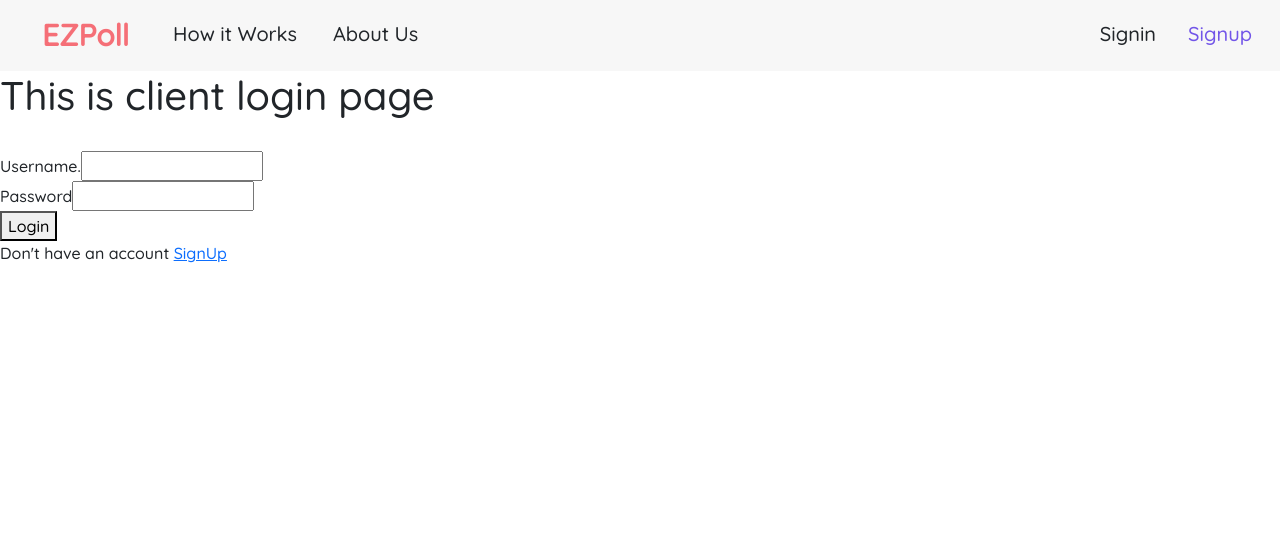
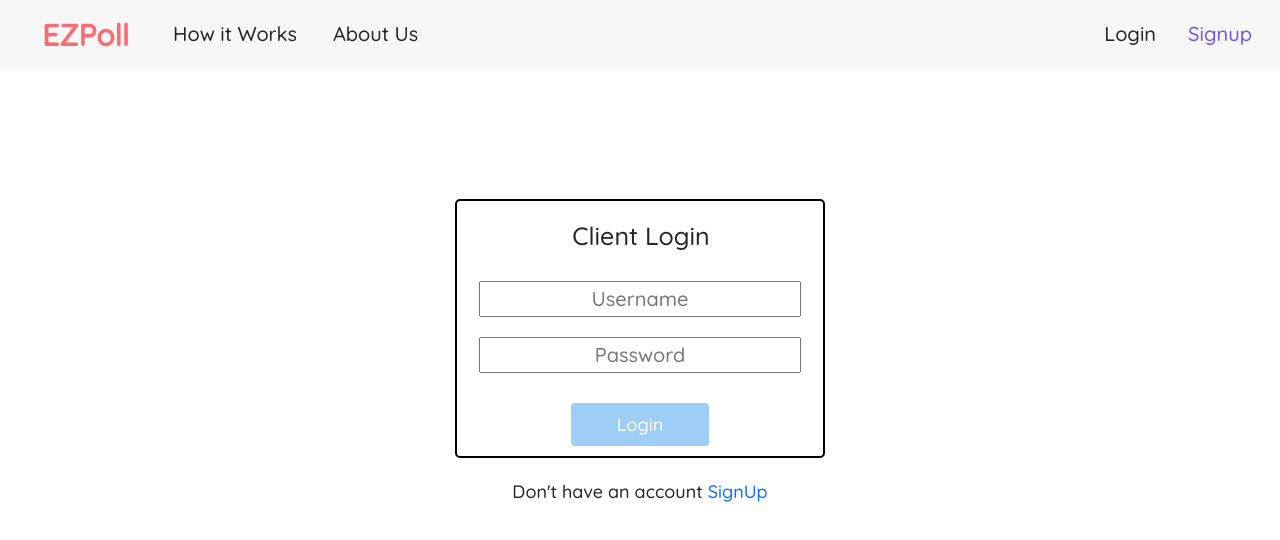
Before and after one commit to AayushMaurya/EZPoll, a React (Create React App) app in the folder client/: page /client in a window 1280 px wide. Shown: the top 540 px of the page. Built offline with nearby package versions, Linux system fonts and the light colour scheme.

Commit message:
3 pages CSS done

```diff
--- a/client/src/pages/Homepage.jsx
+++ b/client/src/pages/Homepage.jsx
@@ -17,7 +17,7 @@ const Homepage = () => {
 
         <div className="container my-5">
             <div className="row flex-column homeContent">
-                <h2 className='homeHeading'>Create your Own <span className='spanName'>EZPollGaurav</span> within Seconds </h2>
+                <h2 className='homeHeading'>Create your Own <span className='spanName'>EZPoll</span> within Seconds </h2>
                 <h3 className='homeSubHeading'>Simple<span className="dot">.</span> Fast<span className="dot">.</span> Secure<span className="dot">.</span> </h3>
             </div>
             <div className="row btnRow">
--- a/client/src/pages/Navbar.jsx
+++ b/client/src/pages/Navbar.jsx
@@ -25,7 +25,7 @@ export default function Navbar() {
         </div>
         <div>
           {store.client.isAuthenticated ? <Link to="/client"><FontAwesomeIcon icon={faUser} size='2x' /></Link>:
-          <div class="d-flex justify-content-end signBox"><Link to="/clientLogin" className='signLink mx-3'><div className="text-dark">Signin</div></Link>
+          <div class="d-flex justify-content-end signBox"><Link to="/clientLogin" className='signLink mx-3'><div className="text-dark">Login</div></Link>
           <Link to="/clientSignup" className='signLink signUpLink mx-3'><div className="">Signup</div></Link></div>}
           {/* <div class="signLink mx-3">Signin</div>
           <div class="signLink signUpLink mx-3">Signup</div> */}
--- a/client/src/pages/client/ClientHome.jsx
+++ b/client/src/pages/client/ClientHome.jsx
@@ -1,5 +1,5 @@
 import React from "react";
-import { useNavigate } from 'react-router-dom'
+import { useNavigate } from "react-router-dom";
 import ClientLogin from "./ClientLogin";
 import { useSelector, useDispatch } from "react-redux";
 import { clientLogout } from "../../redux/actions/clientAction";
@@ -11,17 +11,25 @@ const ClientHome = () => {
 
   const logoutHandler = () => {
     dispatch(clientLogout());
-        navigate('/');
-    }
+    navigate("/");
+  };
 
   return (
     <>
-        {store.client.isAuthenticated ? <div>
-            <h1>Hello! this is client home page</h1>
-            <br />
-            <div>
-                <img className="card-img-top" src={store.client.client.avatar} alt="Card image cap" />
-                    <table className="table border">
+      {store.client.isAuthenticated ? (
+        <div className="container loginForm">
+          <div className="row formBody">
+            <div className="row">
+            <h3 className="clientLoginTitle">Client Info</h3>
+            </div>
+
+            <div className="row">
+              {/* <img
+                className="card-img-top"
+                src={store.client.client.avatar}
+                alt="Card image cap"
+              /> */}
+              <table className="table">
                 <tbody>
                   <tr>
                     <td>Name</td>
@@ -32,7 +40,7 @@ const ClientHome = () => {
                     <td>{store.client.client.email}</td>
                   </tr>
                   <tr>
-                                <td>Registration Number</td>
+                    <td>UserName</td>
                     <td>{store.client.client.registrationNumber}</td>
                   </tr>
                   <tr>
@@ -41,16 +49,26 @@ const ClientHome = () => {
                   </tr>
                   <tr>
                     <td>Contact Number</td>
-                                <td>{store.client.client.contactNumber ?
-                                    store.client.client.contactNumber : "NA"}</td>
+                    <td>
+                      {store.client.client.contactNumber
+                        ? store.client.client.contactNumber
+                        : "NA"}
+                    </td>
                   </tr>
                 </tbody>
               </table>
             </div>
-            <button onClick={logoutHandler} type="button">Logout</button>
-        </div> : <ClientLogin />}
+
+            <button onClick={logoutHandler} type="button" className="loginBtn">
+              Logout
+            </button>
+          </div>
+        </div>
+      ) : (
+        <ClientLogin />
+      )}
     </>
   );
-}
+};
 
 export default ClientHome;
--- a/client/src/pages/client/ClientLogin.jsx
+++ b/client/src/pages/client/ClientLogin.jsx
@@ -1,74 +1,101 @@
 import React, { useState, useEffect } from "react";
-import { useDispatch } from 'react-redux'
+import { useDispatch } from "react-redux";
 import { setClient } from "../../redux/actions/clientAction";
 import decodeToken from "../../utils/decodeToken";
 import { useNavigate } from "react-router";
 import { useSelector } from "react-redux";
 import { checkClientLoginData } from "../../apis/clientApi";
-import { Link } from 'react-router-dom';
+import { Link } from "react-router-dom";
+import "./clientCss.css";
 
 const ClientLogin = () => {
   const [isLoading, setIsLoading] = useState(false);
   const [loginInfo, setLoginInfo] = useState({
     registrationNumber: "",
-        password: ""
+    password: "",
   });
-    const store= useSelector((store) => store);
+  const store = useSelector((store) => store);
   const dispatch = useDispatch();
   const navigate = useNavigate();
 
   useEffect(() => {
-        if(store.client.isAuthenticated){
-            navigate('/client');
+    if (store.client.isAuthenticated) {
+      navigate("/client");
     }
-    }, [store.client.isAuthenticated])
+  }, [store.client.isAuthenticated]);
 
   const changeHandler = (e) => {
     let name = e.target.name;
     let value = e.target.value;
 
     setLoginInfo({ ...loginInfo, [name]: value });
-    }
+  };
 
-    const formHandler = async(e) => {
+  const formHandler = async (e) => {
     e.preventDefault();
     setIsLoading(true);
 
     console.log("login info is: ", loginInfo);
 
     const token = await checkClientLoginData(loginInfo);
-        if(token)
-        {
+    if (token) {
       console.log("admin ok with token: ", token);
       const clientCridentials = decodeToken(token);
       console.log(clientCridentials);
 
       dispatch(setClient(clientCridentials));
-        }
-        else{
+    } else {
       console.log("login info is wrong");
       setIsLoading(false);
     }
-    }
+  };
 
   return (
     <>
-            <h1>This is client login page</h1>
+      <div className="container loginForm">
+        <div className="row formBody">
+          <div className="row">
+            <h3 className="clientLoginTitle">Client Login</h3>
+          </div>
+
+          <form onSubmit={formHandler}>
+            <input
+              className="inp"
+              type="text"
+              name="registrationNumber"
+              onChange={changeHandler}
+              value={loginInfo.email}
+              placeholder="Username"
+            />
             <br />
-            <dvi>
-                <form onSubmit={formHandler}>
-                    <label>Username. </label>
-                    <input type="text" name="registrationNumber" onChange={changeHandler} value={loginInfo.email} />
-                    <br />
-                    <label>Password </label>
-                    <input type="text" name="password" onChange={changeHandler} value={loginInfo.password} />
-                    <br />
-                    {!isLoading && <button type="submit">Login</button>}
+            <input
+              className="inp"
+              type="text"
+              name="password"
+              onChange={changeHandler}
+              value={loginInfo.password}
+              placeholder="Password"
+            />
+            <div className="row">
+              {!isLoading && (
+                <button type="submit" className="btn loginBtn">
+                  Login
+                </button>
+              )}
+            </div>
           </form>
-                <div>Don't have an account <Link to="/clientSignup" >SignUp</Link></div>
-            </dvi>
+        </div>
+        <div className="row">
+          <div className="dont">
+            Don't have an account{" "}
+            <Link to="/clientSignup" className="donts">
+              SignUp
+            </Link>
+          </div>
+        </div>
+      </div>
     </>
   );
-}
+};
 
 export default ClientLogin;
--- a/client/src/pages/client/ClientSignup.jsx
+++ b/client/src/pages/client/ClientSignup.jsx
@@ -4,24 +4,25 @@ import decodeToken from "../../utils/decodeToken";
 import { useNavigate } from "react-router-dom";
 import { addNewClient, checkClientLoginData } from "../../apis/clientApi";
 import { setClient } from "../../redux/actions/clientAction";
-import { Link } from 'react-router-dom';
+import { Link } from "react-router-dom";
+import './clientCss.css';
 
 const ClientSignup = () => {
   const [signupInfo, setSignupInfo] = useState({
     name: "",
     email: "",
     dob: "",
-        contactNumber: ""
+    contactNumber: "",
   });
   const [isLoading, setIsLoading] = useState(false);
   const dispatch = useDispatch();
   const navigate = useNavigate();
-    const store= useSelector((store) => store);
+  const store = useSelector((store) => store);
 
   // if client logged in then navigate to clientHome
   useEffect(() => {
-        if(store.client.isAuthenticated){
-            navigate('/client');
+    if (store.client.isAuthenticated) {
+      navigate("/client");
     }
   }, [store.client.isAuthenticated]);
 
@@ -31,45 +32,106 @@ const ClientSignup = () => {
 
     setSignupInfo({
       ...signupInfo,
-            [name]: value
+      [name]: value,
     });
-    }
+  };
 
   const formHandler = async (e) => {
     e.preventDefault();
     setIsLoading(true);
 
     const data = await addNewClient(signupInfo);
-        if(data.success)
-        {
+    if (data.success) {
       console.log("client can be added");
       alert(data.message);
       console.log(data);
 
-            const token = await checkClientLoginData({registrationNumber: data.response.registrationNumber,
-                password: data.response.dob});
-            if(token)
-            {
+      const token = await checkClientLoginData({
+        registrationNumber: data.response.registrationNumber,
+        password: data.response.dob,
+      });
+      if (token) {
         const clientCridentials = decodeToken(token);
         dispatch(setClient(clientCridentials));
-            }
-            else{
-                setIsLoading(false)
+      } else {
+        setIsLoading(false);
         alert("login info is wrong");
       }
-        }
-        else{
+    } else {
       console.log(data.message);
       alert(data.message);
       setIsLoading(false);
     }
-
-    }
+  };
 
   return (
     <>
-        <h1>This is client signup page</h1>
+      <div className="container loginForm">
+        <div className="row formBody">
+          <div className="row">
+            <h3 className="clientLoginTitle">Client Signup</h3>
+          </div>
+
           <form onSubmit={formHandler}>
+            <input
+              type="text"
+              name="name"
+              className="inp"
+              required
+              value={signupInfo.name}
+              onChange={changeHandler}
+              placeholder="Name"
+            />
+            <br />
+            <input
+              type="email"
+              name="email"
+              className="inp"
+              required
+              value={signupInfo.email}
+              onChange={changeHandler}
+              placeholder="Email"
+            />
+            <br />
+            <input
+              type="text"
+              name="dob"
+              className="inp"
+              required
+              value={signupInfo.dob}
+              onChange={changeHandler}
+              placeholder="Date Of Birth"
+            />
+            <br />
+            <input
+              type="tel"
+              name="contactNumber"
+              className="inp"
+              required
+              value={signupInfo.contactNumber}
+              onChange={changeHandler}
+              placeholder="Contact No."
+            />
+            <br />
+            <div className="row">
+              {!isLoading && (
+                <button type="submit" className="btn signupBtn">
+                  Signup
+                </button>
+              )}
+            </div>
+          </form>
+        </div>
+        <div className="row">
+          <div className="dont">
+            Already have an account{" "}
+            <Link to="/clientLogin" className="donts">
+              LogIn
+            </Link>
+          </div>
+        </div>
+      </div>
+      {/* <form onSubmit={formHandler}>
                 <label>Name: </label>
                 <input type="text" name="name" required value={signupInfo.name} onChange={changeHandler} />
                 <br />
@@ -84,9 +146,9 @@ const ClientSignup = () => {
                 <br />
                 {!isLoading && <button type="submit">SignUp</button>}
             </form>
-            <div>Already have an account <Link to="/clientLogin" >LogIn</Link></div>
+            <div>Already have an account <Link to="/clientLogin" >LogIn</Link></div> */}
     </>
   );
-}
+};
 
 export default ClientSignup;
--- /dev/null
+++ b/client/src/pages/client/clientCss.css
@@ -0,0 +1,85 @@
+
+.loginForm{
+    /* background-color: #9dcff6; */
+    /* display: flex; */
+    width: 50%;
+    margin: auto;
+    text-align: center;
+    margin-top: 10%;
+}
+
+.formBody{
+    /* background-color: red; */
+    border: 2px solid black;
+    border-radius: 5px;
+    margin: auto;
+    margin-top: 30px;
+    padding: 10px;
+    width: 60%;
+    /* height: 40%; */
+    /* margin-left: 30px; */
+}
+
+.clientLoginTitle{
+    /* background-color: #9dcff6; */
+    margin-left: 13px;
+    font-size: 25px;
+    margin-top: 10px;
+    margin-bottom: 20px;
+}
+
+.inp{
+    margin: auto;
+    margin-top: 10px;
+    margin-bottom: 10px;
+    width: 100%;
+    font-size: 20px;
+    text-align: center;
+    outline: none;
+}
+
+.loginBtn{
+    margin: auto;
+    margin-top: 20px;
+    font-size: 18px;
+    background-color: #9dcff6;
+    width: 40%;
+    font-weight: 400;
+    color: white;
+    border: 3px solid #9dcff6;
+    padding: 5px;
+}
+
+  .loginBtn:hover {
+    color: #7255e8;
+    background-color: white;
+    /* border:none; */
+  }
+.signupBtn{
+    margin: auto;
+    margin-top: 20px;
+    font-size: 18px;
+    background-color: #68e5b2;
+    width: 40%;
+    font-weight: 400;
+    color: white;
+    border: 3px solid #68e5b2;
+    padding: 5px;
+}
+
+  .signupBtn:hover {
+    color: #68e5b2;
+    background-color: white;
+    /* border:none; */
+  }
+
+  .dont{
+      margin-top: 20px;
+      font-size: 18px;
+  }
+  .donts{
+      text-decoration: none;
+  }
+
+
+  /* client Home */
```
Also changed, not shown: client/src/pages/index.css (line endings or trailing spaces). Lines whose indentation alone changed are shown as unchanged.
